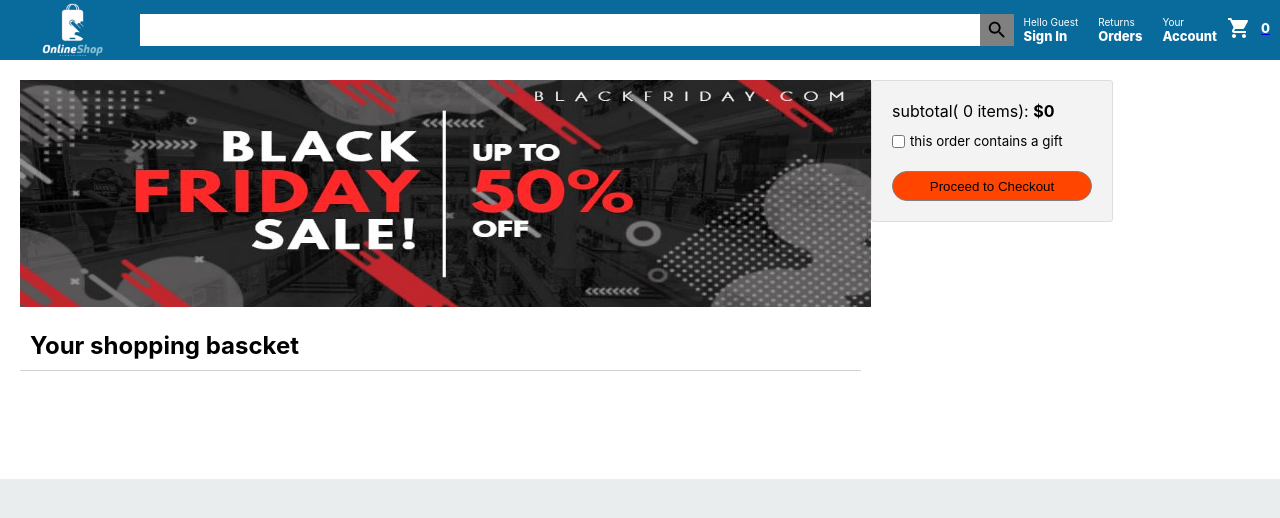
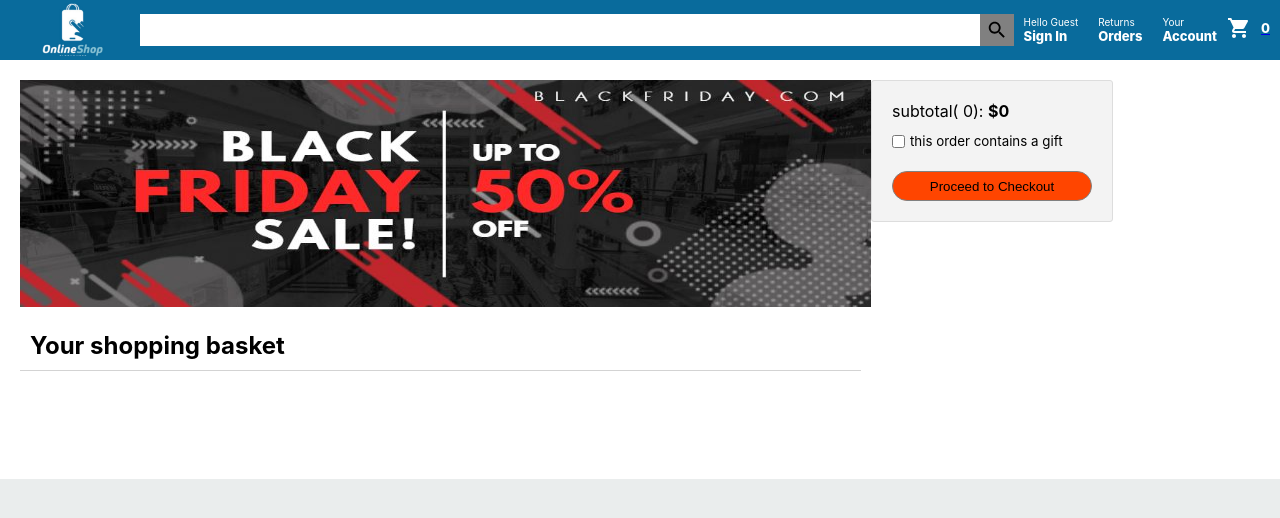
Before and after one commit to anismansour/store, a React (Create React App) app: page /checkout in a window 1280 px wide. Shown: the top 518 px of the page. Built offline with nearby package versions, Linux system fonts and the light colour scheme.

Commit message:
replaced for loop with reduce

```diff
--- a/src/components/Checkout.js
+++ b/src/components/Checkout.js
@@ -9,7 +9,7 @@
       <div className="checkout__left">
         <img className="checkout__ad" src={ads} alt="advertisement" />
         <div>
-          <h2 className="checkout__title">Your shopping bascket</h2>
+          <h2 className="checkout__title">Your shopping basket</h2>
         </div>
       </div>
       <div className="checkout__right">
--- a/src/components/Subtotal.js
+++ b/src/components/Subtotal.js
@@ -8,9 +8,10 @@
   const [{ basket }, dispatch] = useStateValue();
   let value = 0;
   const total = () => {
-    for (let i = 0; i <= basket.length - 1; i++) {
-      value = value + basket[i].price;
-    }
+    // for (let i = 0; i <= basket.length - 1; i++) {
+    //   value = value + basket[i].price;
+    // }
+    value = basket?.reduce((amount, item) => item.price + amount, 0);
   };
   total();
   return (
@@ -19,7 +20,7 @@
         renderText={(value) => (
           <>
             <p>
-              subtotal( 0 items): <strong>{value}</strong>
+              subtotal( {basket.length}): <strong>{value}</strong>
             </p>
             <small className="subtotal__gift">
               <input type="checkbox" />
```
